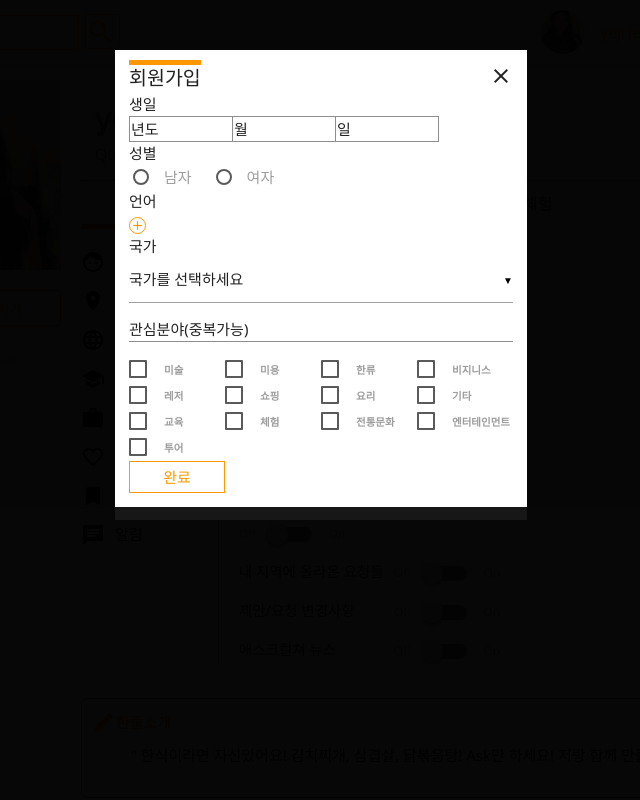
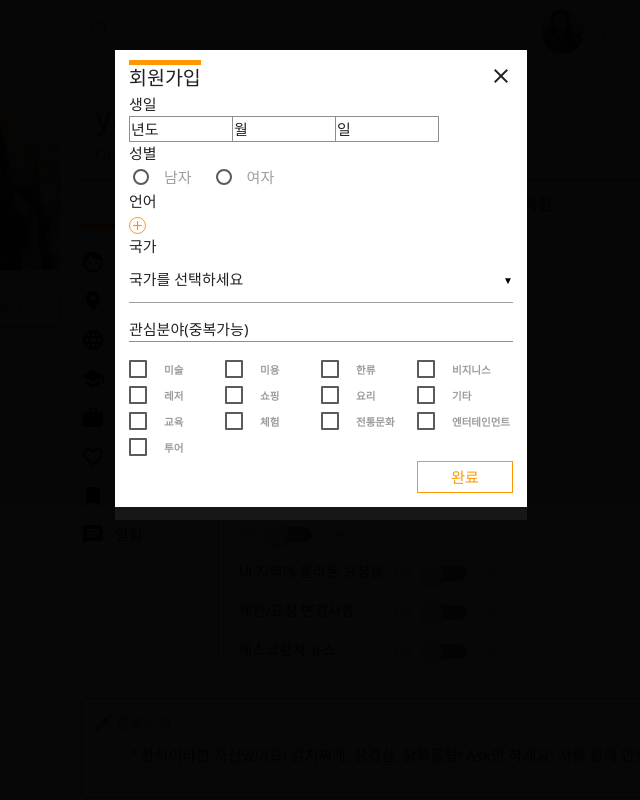
Before and after one commit to HEPSTARKR/AskCulture, a Node server app: page /mypage in a window 1280 px wide. Shown: the whole page, without its empty margins (319-959 px from the left). Run offline with Node 20, Linux system fonts and the light colour scheme; some libraries are stand-ins or nearby versions; some web fonts are replaced.

Commit message:
css mistake fixed =_=;;

```diff
--- a/public/stylesheets/CommonLayout.css
+++ b/public/stylesheets/CommonLayout.css
@@ -555,11 +555,11 @@ label[for=male]{
     background: transparent;
     transition: 0.3s;
     text-align: center;
+    margin-left: 75%;
     padding: 1%;
 }
 .registerSubmitButton:hover{
     background: #ff9800;
     color: white;
     cursor: pointer;
-    float: right;
 }
```
